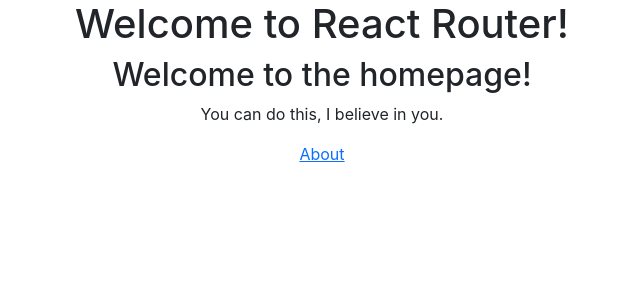
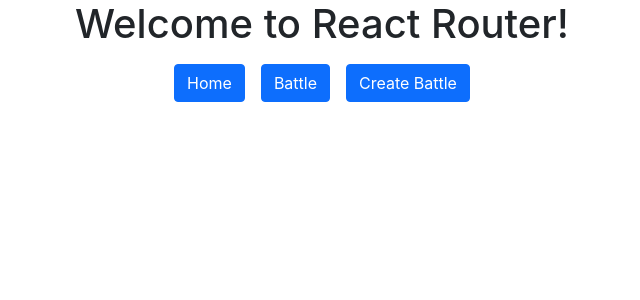
Before and after one commit to awidener3/dm-deck, a React (Create React App) app: page / in a window 1280 px wide. Shown: the top 300 px of the page, without its empty margins (318-958 px from the left). Built offline with nearby package versions, Linux system fonts and the light colour scheme.

Commit message:
Finished setting up basic routing using react router

```diff
--- a/src/App.js
+++ b/src/App.js
@@ -1,46 +1,37 @@
 import React from 'react';
 import { Routes, Route, Link } from 'react-router-dom';
 // import Card from './components/Card';
-// import Home from './pages/Home';
-// import Battle from './pages/Battle';
-// import CreateBattle from './pages/CreateBattle';
+import Home from './pages/Home';
+import Battle from './pages/Battle';
+import CreateBattle from './pages/CreateBattle';
 import './App.scss';
-
-function Home() {
-	return (
-		<>
-			<main>
-				<h2>Welcome to the homepage!</h2>
-				<p>You can do this, I believe in you.</p>
-			</main>
-			<nav>
-				<Link to="/about">About</Link>
-			</nav>
-		</>
-	);
-}
-
-function About() {
-	return (
-		<>
-			<main>
-				<h2>Who are we?</h2>
-				<p>That feels like an existential question, don't you think?</p>
-			</main>
-			<nav>
-				<Link to="/">Home</Link>
-			</nav>
-		</>
-	);
-}
 
 const App = () => {
 	return (
 		<div className="App">
 			<h1>Welcome to React Router!</h1>
+			<Link to="/dm-deck">
+				<button type="button" className="btn btn-primary m-2">
+					Home
+				</button>
+			</Link>
+			<Link to="/dm-deck/battle">
+				<button type="button" className="btn btn-primary m-2">
+					Battle
+				</button>
+			</Link>
+			<Link to="/dm-deck/create-battle">
+				<button type="button" className="btn btn-primary m-2">
+					Create Battle
+				</button>
+			</Link>
 			<Routes>
-				<Route exact path="/" element={<Home />} />
-				<Route path="about" element={<About />} />
+				<Route path="/dm-deck" element={<Home />} />
+				<Route path="/dm-deck/battle" element={<Battle />} />
+				<Route
+					path="/dm-deck/create-battle"
+					element={<CreateBattle />}
+				/>
 			</Routes>
 		</div>
 	);
```
